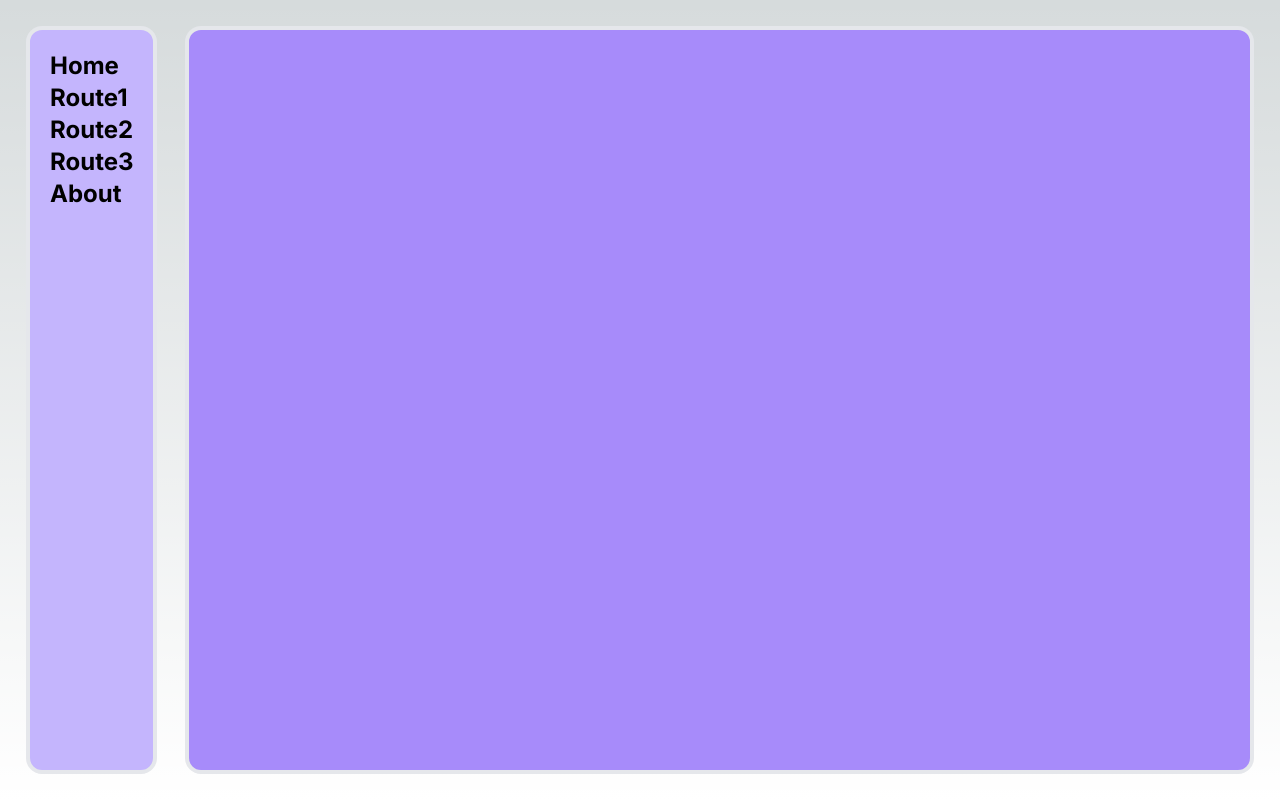
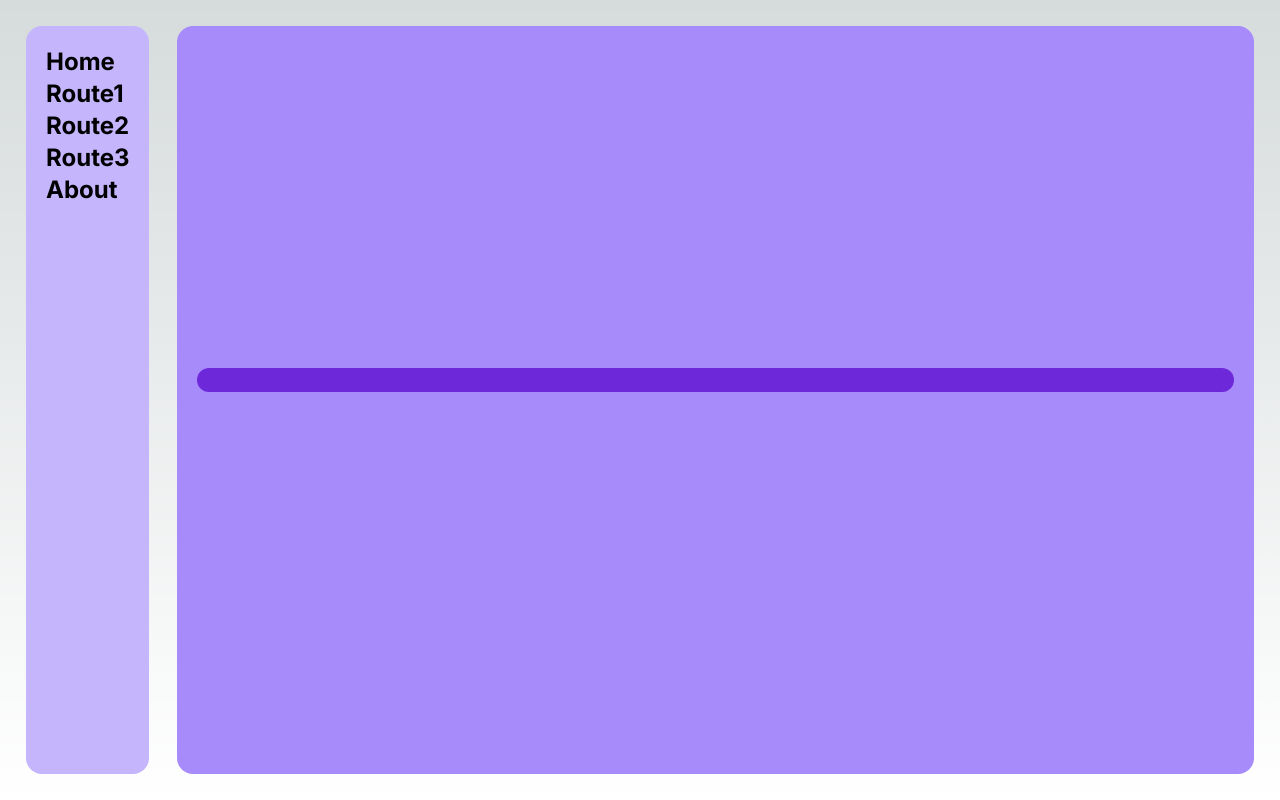
Before and after one commit to m1a2023/nexp-front, a Next.js app: page / in a window 1280 px wide. Built offline with nearby package versions, Linux system fonts and the light colour scheme.

Commit message:
version 1.1

```diff
--- a/src/app/page.js
+++ b/src/app/page.js
@@ -8,15 +8,23 @@ export default function Home() {
 		<>
 		<div class="flex flex-row size-full box-border space-x-7">
 				<div class="flex p-5 grow-0 justify-center bg-violet-300 text-2xl font-bold rounded-2xl
-										min-w-fit min-h-full border-4 border-solid"
+					min-w-fit min-h-full"
 				>
 					<Navbar />
 				</div>
 
-				<div class="flex flex-nowrap p-5 grow justify-center bg-violet-400 text-1xl rounded-2xl
-										min-w-25 min-h-full border-4 border-solid "
+				<div class="flex flex-nowrap flex-col p-5 grow justify-center bg-violet-400 text-1xl rounded-2xl
+					min-w-25 min-h-full space-y-10"
 				>
+					<div className="flex p-3 grow-0 justify-center bg-violet-700 rounded-2xl text-1xl
+						min-h-2xl "
+					>
 
+					</div>
+
+					<div className="flex ">
+
+					</div>
 				</div>
 			</div>
 		</>
```
